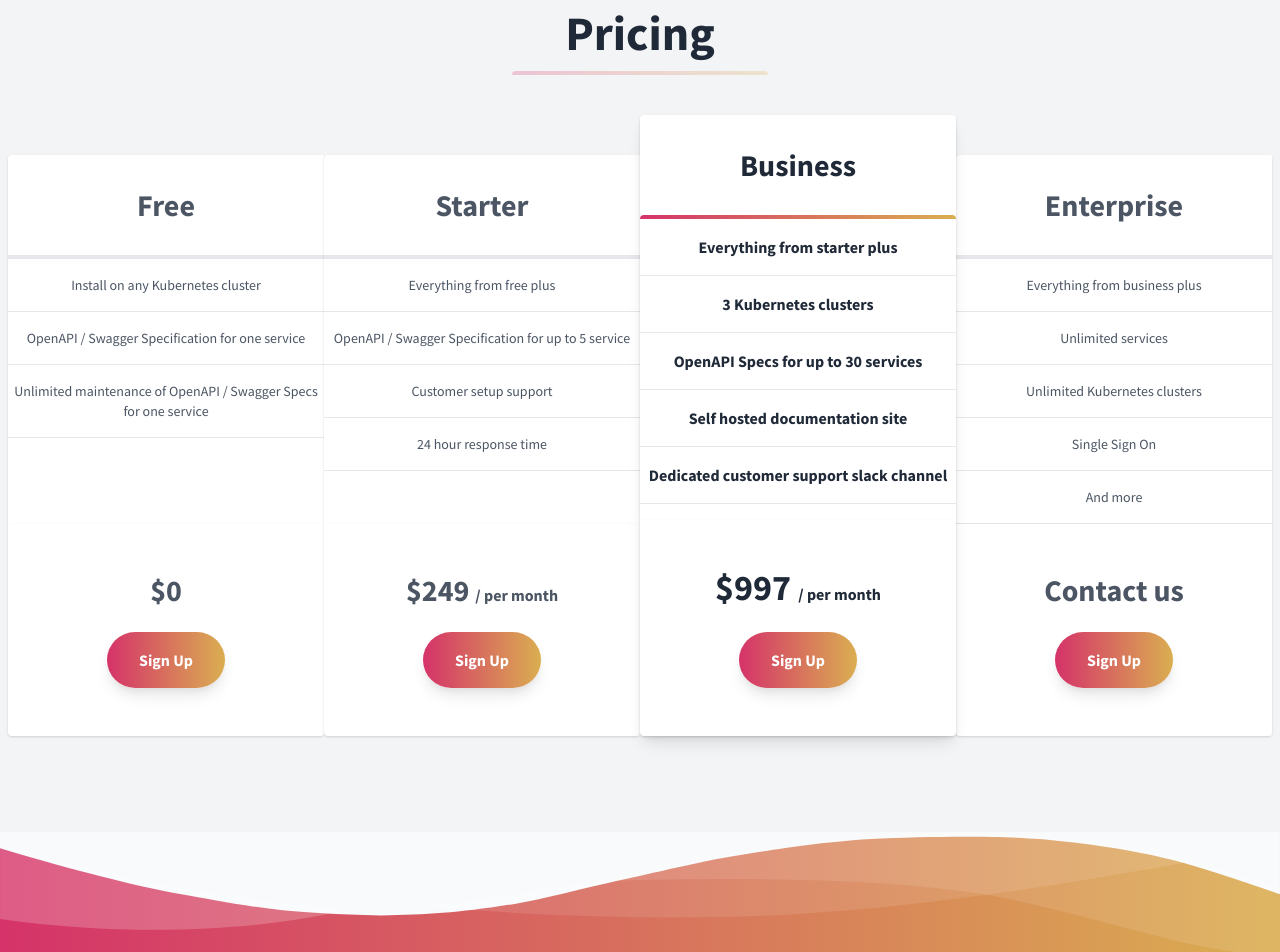
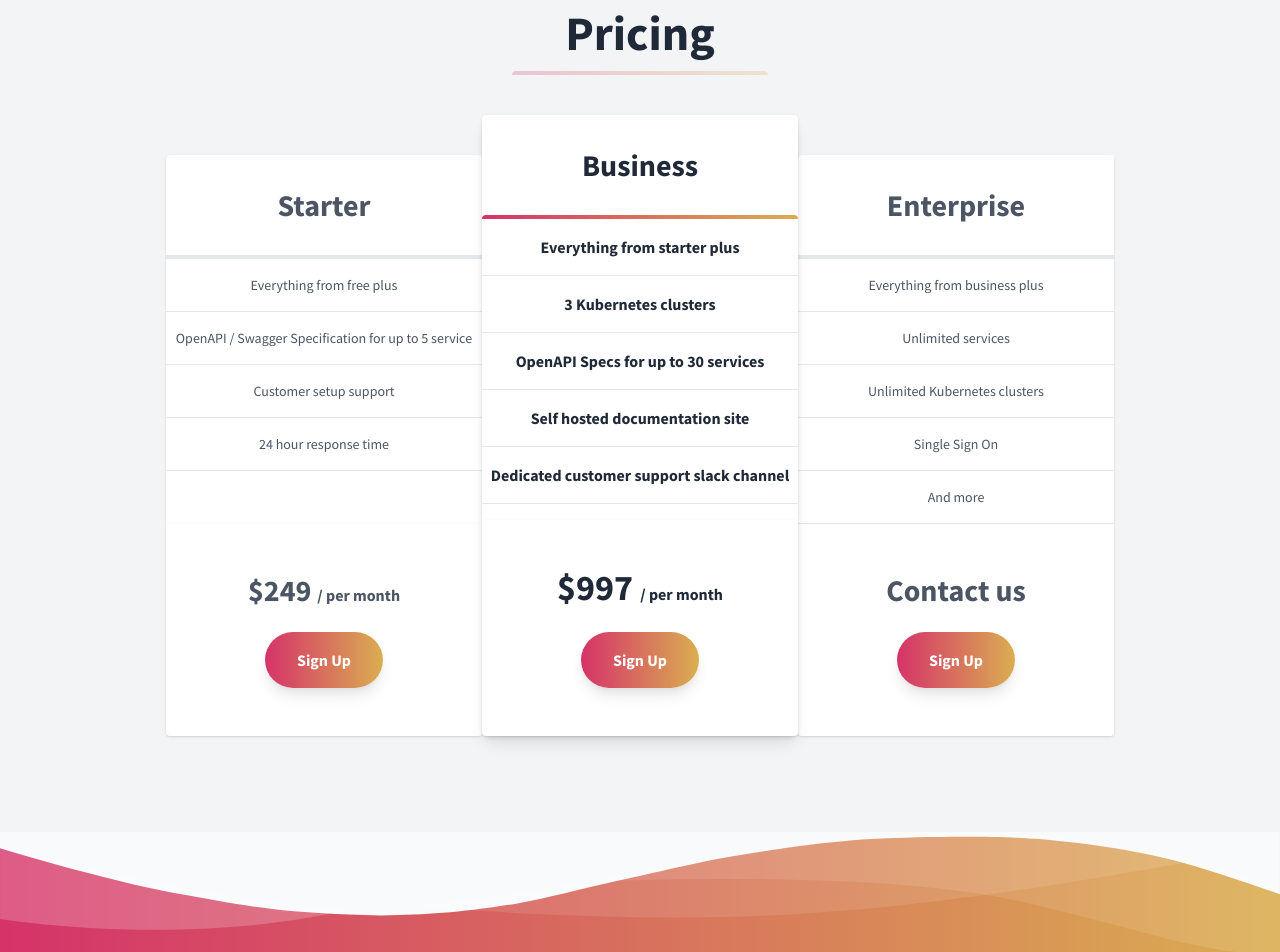
Before and after one commit to dominathan/navarch-io, a plain HTML site: page index.html in a window 1280 px wide. Shown: the part 2219-3171 px from the top of the page. Drawn offline with nearby package versions, Linux system fonts and the light colour scheme; a script that the page names is missing.

Commit message:
remove free tier

```diff
--- a/index.html
+++ b/index.html
@@ -513,7 +513,7 @@
           <div class="h-1 mx-auto gradient w-64 opacity-25 my-0 py-0 rounded-t"></div>
         </div>
         <div class="flex flex-col sm:flex-row justify-center pt-12 my-12 sm:my-4">
-          <div class="flex flex-col w-5/6 lg:w-1/4 mx-auto lg:mx-0 rounded-none lg:rounded-l-lg bg-white mt-4">
+          <!-- <div class="flex flex-col w-5/6 lg:w-1/4 mx-auto lg:mx-0 rounded-none lg:rounded-l-lg bg-white mt-4">
             <div class="flex-1 bg-white text-gray-600 rounded-t rounded-b-none overflow-hidden shadow">
               <div class="p-8 text-3xl font-bold text-center border-b-4">
                 Free
@@ -537,7 +537,7 @@
                 </button>
               </div>
             </div>
-          </div>
+          </div> -->
           <div class="flex flex-col w-5/6 lg:w-1/4 mx-auto lg:mx-0 rounded-none lg:rounded-l-lg bg-white mt-4">
             <div class="flex-1 bg-white text-gray-600 rounded-t rounded-b-none overflow-hidden shadow">
               <div class="p-8 text-3xl font-bold text-center border-b-4">
```
